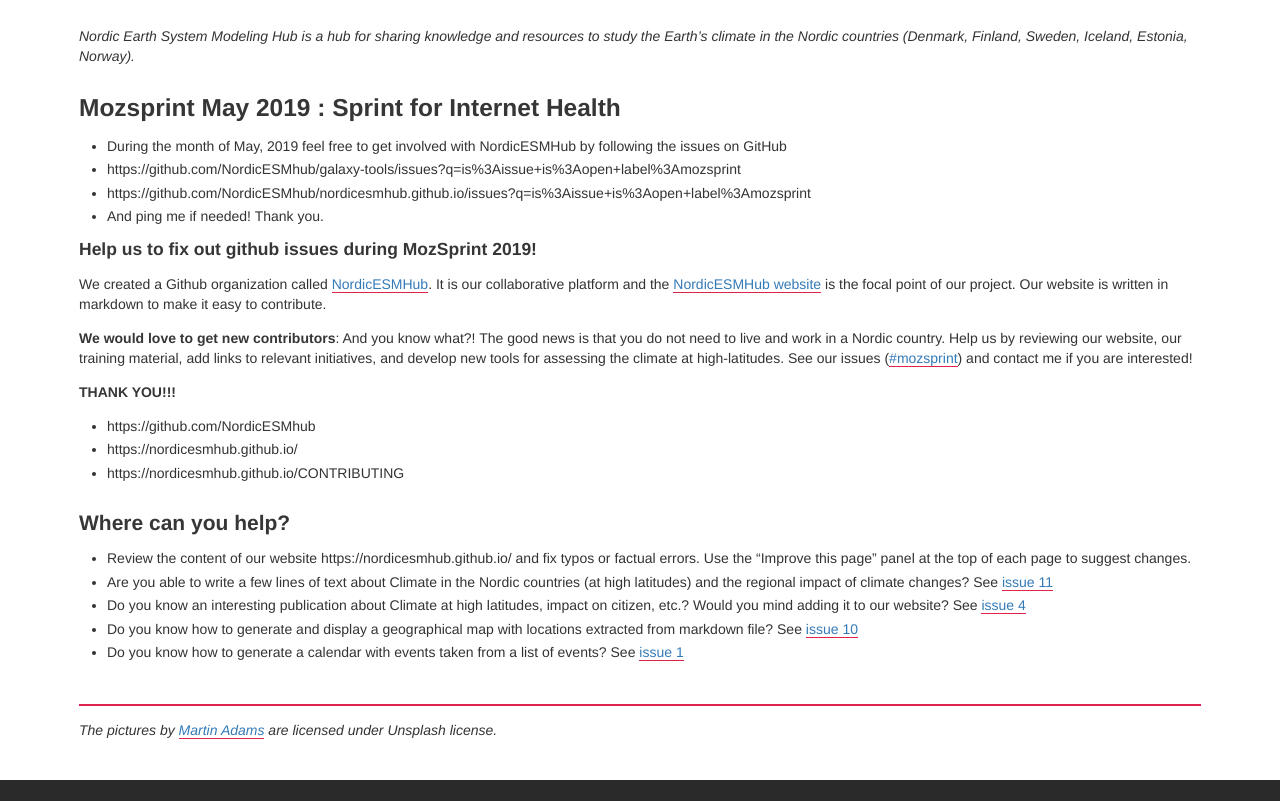
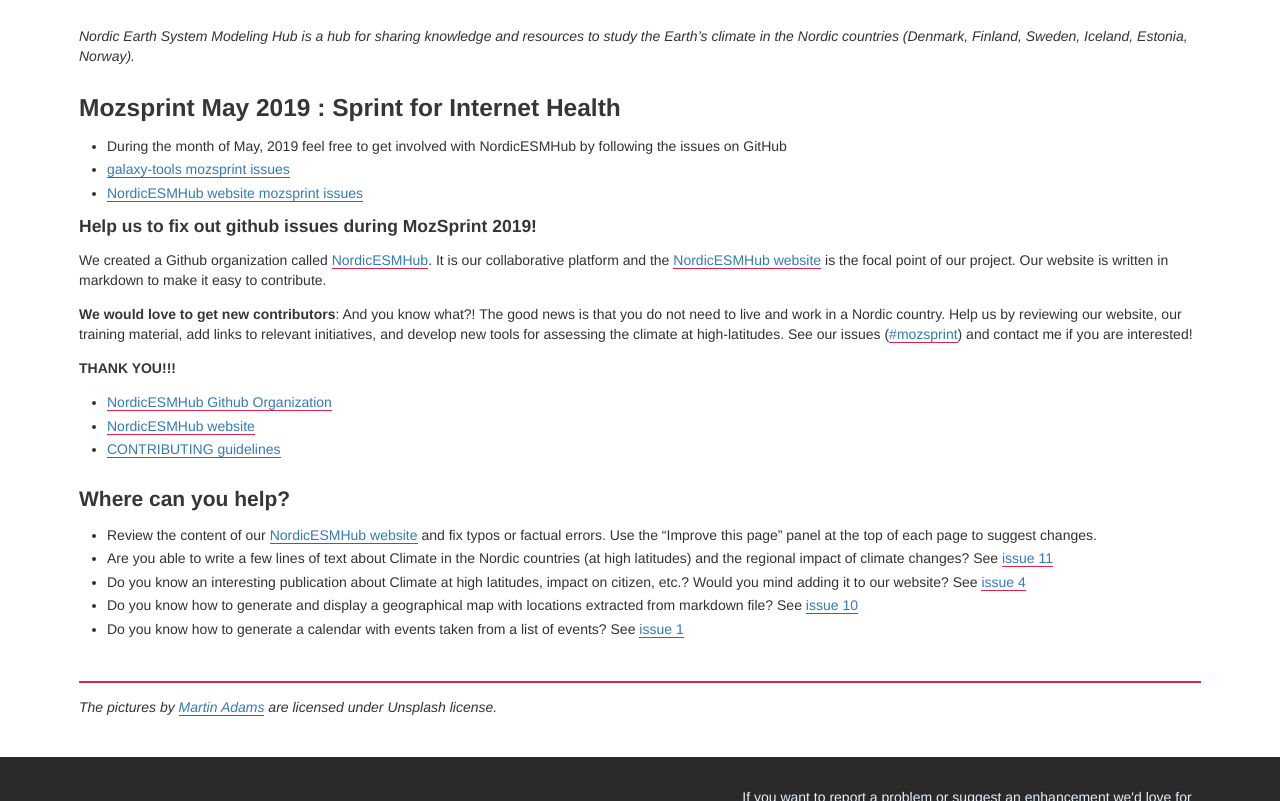
Before and after one commit to NordicESMhub/nordicesmhub.github.io, a Jekyll site: the page built from _events/2019-05-01-mozsprint.md, in a window 1280 px wide and 900 px high, scrolled down 535 px, cut to the strip 99-900 px from the top of the window. Built offline with Jekyll 4.4.1, drawn with Linux system fonts in a browser that asks for light colours; nearby versions of some CDN libraries.

Commit message:
add links properly

```diff
--- a/_events/2019-05-01-mozsprint.md
+++ b/_events/2019-05-01-mozsprint.md
@@ -24,9 +24,8 @@ photos:
 ## Mozsprint May 2019 : Sprint for Internet Health
 
 - During the month of May, 2019 feel free to get involved with NordicESMHub by following the issues on GitHub
-- https://github.com/NordicESMhub/galaxy-tools/issues?q=is%3Aissue+is%3Aopen+label%3Amozsprint
-- https://github.com/NordicESMhub/nordicesmhub.github.io/issues?q=is%3Aissue+is%3Aopen+label%3Amozsprint
-- And ping me if needed! Thank you.
+- [galaxy-tools mozsprint issues](https://github.com/NordicESMhub/galaxy-tools/issues?q=is%3Aissue+is%3Aopen+label%3Amozsprint)
+- [NordicESMHub website mozsprint issues](https://github.com/NordicESMhub/nordicesmhub.github.io/issues?q=is%3Aissue+is%3Aopen+label%3Amozsprint)
 
 #### Help us to fix out github issues during MozSprint 2019!
 
@@ -36,14 +35,14 @@ We created a Github organization called [NordicESMHub](https://github.com/Nordic
 
 **THANK YOU!!!**
 
-- https://github.com/NordicESMhub
-- https://nordicesmhub.github.io/
-- https://nordicesmhub.github.io/CONTRIBUTING
+- [NordicESMHub Github Organization](https://github.com/NordicESMhub)
+- [NordicESMHub website](https://nordicesmhub.github.io/)
+- [CONTRIBUTING guidelines](https://nordicesmhub.github.io/CONTRIBUTING)
 
 
 ### Where can you help?
 
-- Review the content of our website  https://nordicesmhub.github.io/ and fix typos or factual errors. Use the “Improve this page” panel at the top of each page to suggest changes.
+- Review the content of our [NordicESMHub website](https://nordicesmhub.github.io/) and fix typos or factual errors. Use the “Improve this page” panel at the top of each page to suggest changes.
 - Are you able to write a few lines of text about Climate in the Nordic countries (at high latitudes) and the regional impact of climate changes? See [issue 11](https://github.com/NordicESMhub/nordicesmhub.github.io/issues/11)
 - Do you know an interesting publication about Climate at high latitudes, impact on citizen, etc.? Would you mind adding it to our website? See [issue 4](https://github.com/NordicESMhub/nordicesmhub.github.io/issues/4)
 -  Do you know how to generate and display a geographical map with locations extracted from markdown file? See [issue 10](https://github.com/NordicESMhub/nordicesmhub.github.io/issues/10)
```
